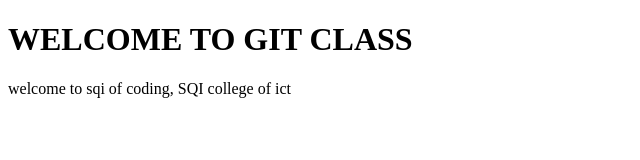
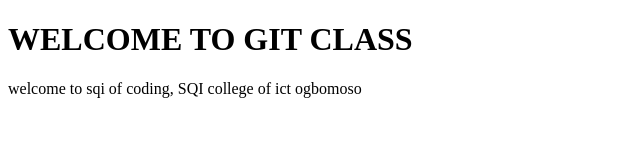
Before and after one commit to Marvel-12/GITS, a plain HTML site: page index.html in a window 1280 px wide. Shown: the full height of the page, 0-640 px from the left. Drawn offline with Linux system fonts and the light colour scheme.

Commit message:
initiated a new project

```diff
--- a/index.html
+++ b/index.html
@@ -7,6 +7,6 @@
 </head>
 <body>
     <h1>WELCOME TO GIT CLASS</h1>
-    <p>welcome to sqi of coding, SQI college of ict</p>
+    <p>welcome to sqi of coding, SQI college of ict ogbomoso</p>
 </body>
 </html>
```
